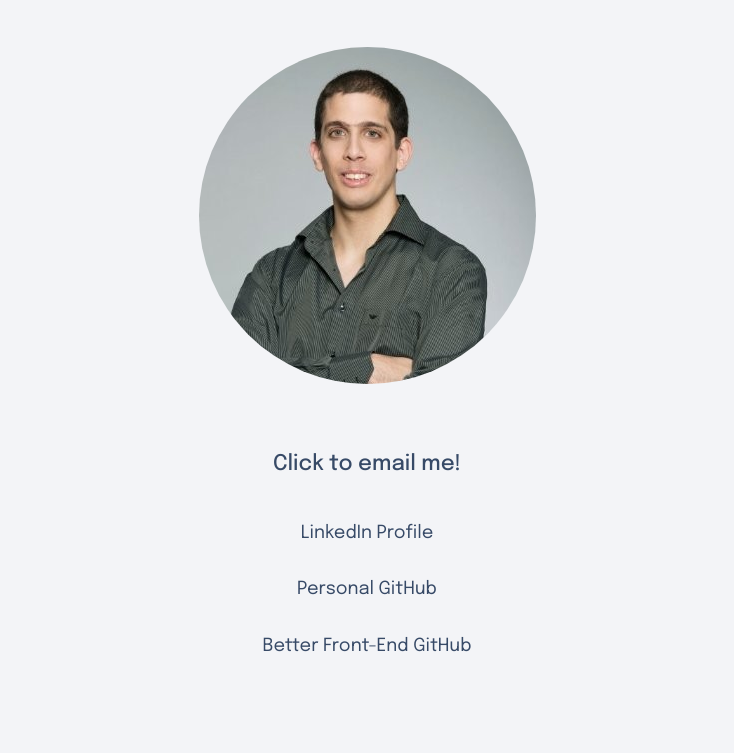
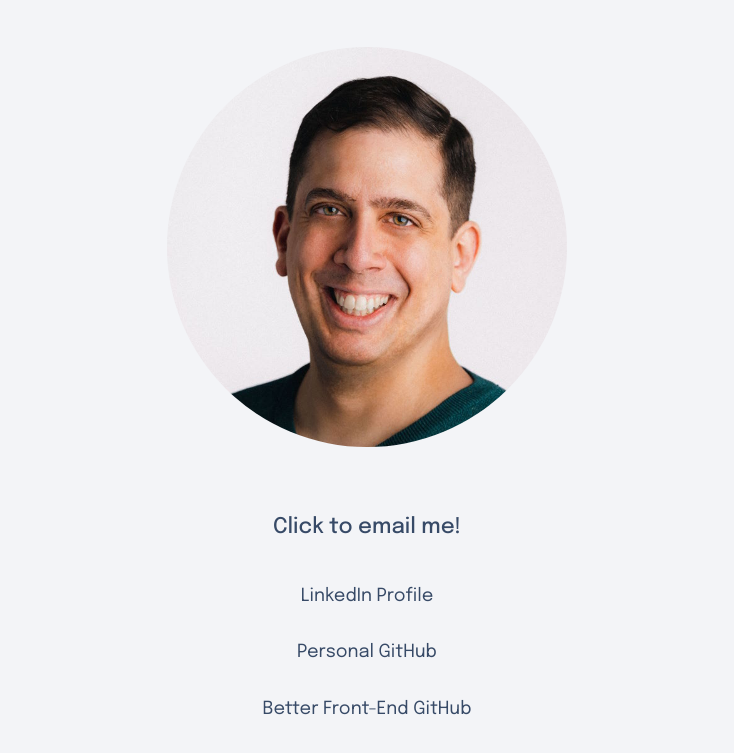
Before and after one commit to better-front-end/website, a website: page src/index.html in a window 1280 px wide. Shown: the part 193-946 px from the top of the page, without its empty margins (273-1007 px from the left). Before the commit the page ends 908 px from the top, so only its background shows below. Drawn offline with Linux system fonts and the light colour scheme.

Commit message:
feat: replace photo

```diff
--- a/src/index.html
+++ b/src/index.html
@@ -28,7 +28,7 @@
 		<main class="main" id="main">
 			<img
 				class="my-image"
-				src="assets/yakir-gottesman.jfif"
+				src="assets/yakir-gottesman.jpg"
 				alt="Yakir Gottesman"
 			/>
 
```
Also changed, not shown: src/assets/yakir-gottesman.jfif (deleted), src/assets/yakir-gottesman.jpg (added).
